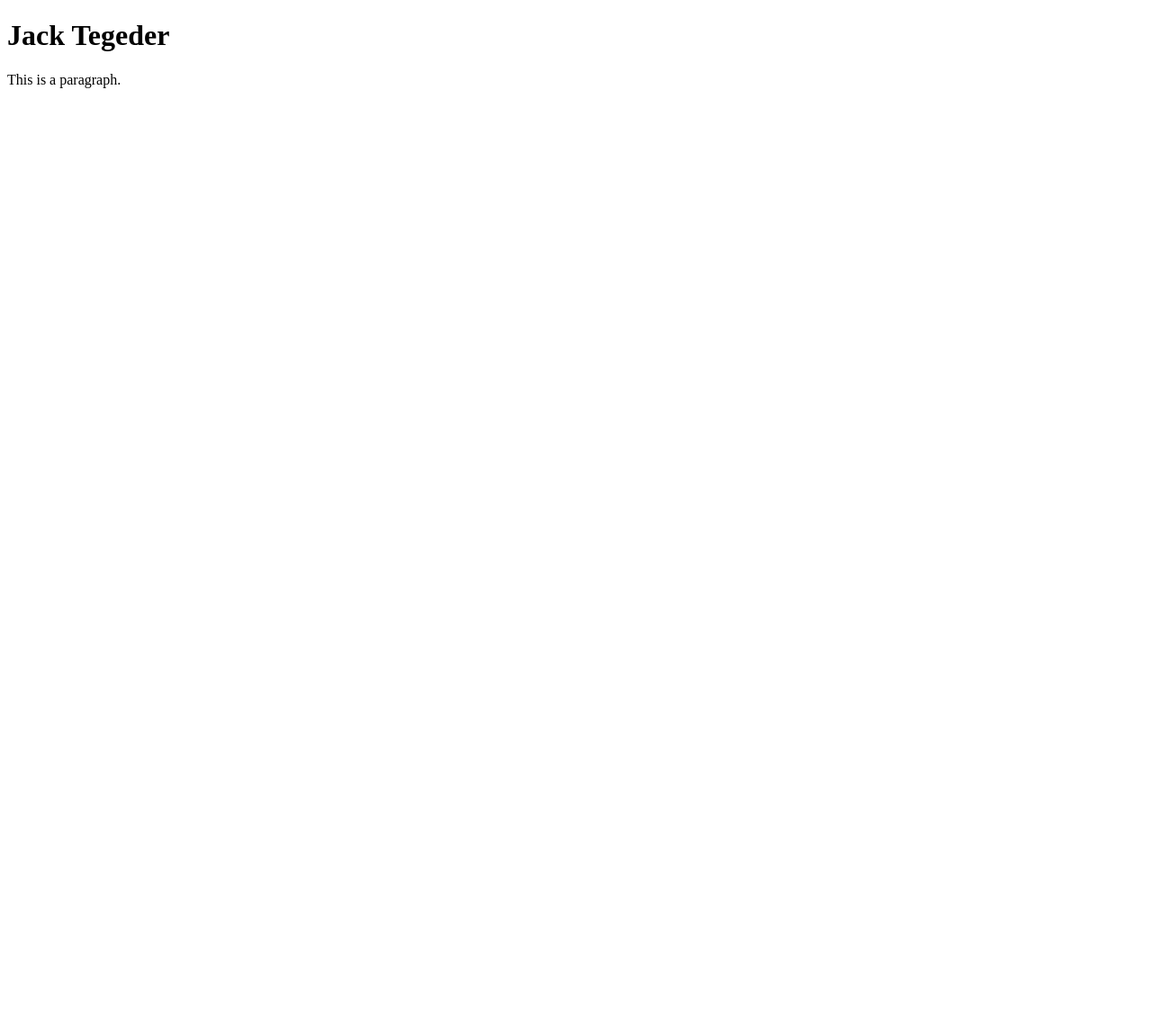
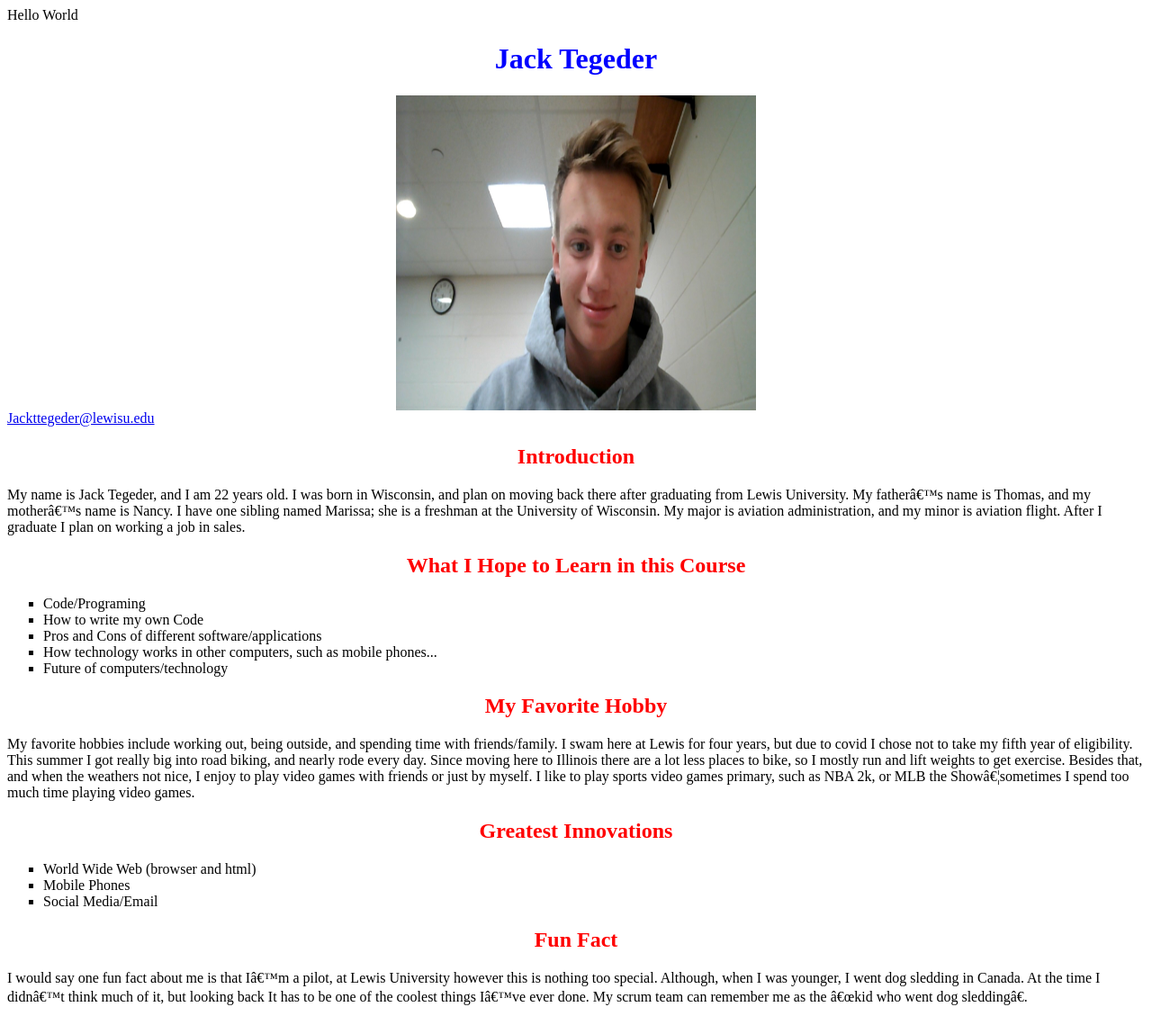
Before and after one commit to Jtegeder/hello-word, a plain HTML site: page index.html in a window 1280 px wide. Shown: the whole page at 90% size. Before the commit the page ends 800 px from the top, so only its background shows below. Drawn offline with Linux system fonts and the light colour scheme.

Commit message:
added sprint-2 files

```diff
--- /dev/null
+++ b/hello-world.css
@@ -0,0 +1,14 @@
+h1
+{ color:blue; }
+h2 {color: red; }
+h3 {color: red}
+h4 {color: red}
+h5 {color: red}
+.center {
+    display: block;
+    margin-left: auto;
+    margin-right: auto;
+    width: 50%
+}
+
+ul {list-style: square;}
--- a/index.html
+++ b/index.html
@@ -1,12 +1,39 @@
-<!DOCTYPE html>
-<html>
+<!doctype html>
+<html lang="en"
+<!--
+    Author: Jack Tegeder
+-->
 <head>
-<title>Page Title</title>
+    <meta charset="UTF 8"
+    <title>Hello World</title>
+    <link rel="stylesheet" href="hello-world.css">
 </head>
 <body>
+    <h1 style="text-align:center;">Jack Tegeder</h1>
 
-<h1>Jack Tegeder</h1>
-<p>This is a paragraph.</p>
+    <img src="jack-tegeder-photo.jpg" alt="Jack's Picture" class="center" style="width:400px;height:350px;">
+    <a href="mailto:Jackttegeder@lewisu.edu">Jackttegeder@lewisu.edu</a>
+    <h2 style="text-align:center;">Introduction </h2>
+    <p>My name is Jack Tegeder, and I am 22 years old. I was born in Wisconsin, and plan on moving back there after graduating from Lewis University. My father’s name is Thomas, and my mother’s name is Nancy. I have one sibling named Marissa; she is a freshman at the University of Wisconsin. My major is aviation administration, and my minor is aviation flight. After I graduate I plan on working a job in sales. </p>
+    <h2 style="text-align:center;">What I Hope to Learn in this Course</h2>
+    <ul>
+        <li>Code/Programing</li>
+        <li>How to write my own Code</li>
+        <li>Pros and Cons of different software/applications</li>
+        <li>How technology works in other computers, such as mobile phones...
+        <li>Future of computers/technology</li>
+        </li>
+    </ul>
+    <h2 style="text-align:center;">My Favorite Hobby</h2>
+    <p>My favorite hobbies include working out, being outside, and spending time with friends/family. I swam here at Lewis for four years, but due to covid I chose not to take my fifth year of eligibility. This summer I got really big into road biking, and nearly rode every day. Since moving here to Illinois there are a lot less places to bike, so I mostly run and lift weights to get exercise. Besides that, and when the weathers not nice, I enjoy to play video games with friends or just by myself. I like to play sports video games primary, such as NBA 2k, or MLB the Show…sometimes I spend too much time playing video games.</p>
 
+    <h2 style="text-align: center;">Greatest Innovations</h2>
+    <ul>
+        <li>World Wide Web (browser and html)</li>
+        <li>Mobile Phones</li>
+        <li>Social Media/Email</li>
+    </ul>
+    <h2 style="text-align:center;">Fun Fact</h2>
+    <p>I would say one fun fact about me is that I’m a pilot, at Lewis University however this is nothing too special. Although, when I was younger, I went dog sledding in Canada. At the time I didn’t think much of it, but looking back It has to be one of the coolest things I’ve ever done. My scrum team can remember me as the “kid who went dog sledding”. </p>
 </body>
 </html>
```
Also changed, not shown: jack-tegeder-photo.jpg (added).
